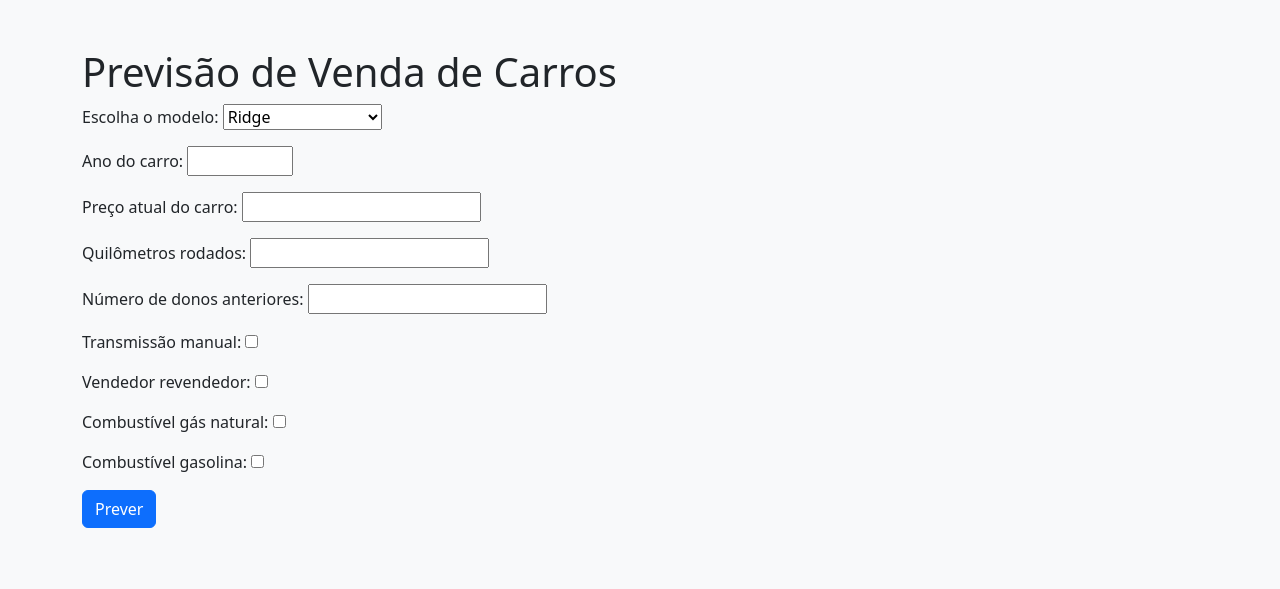
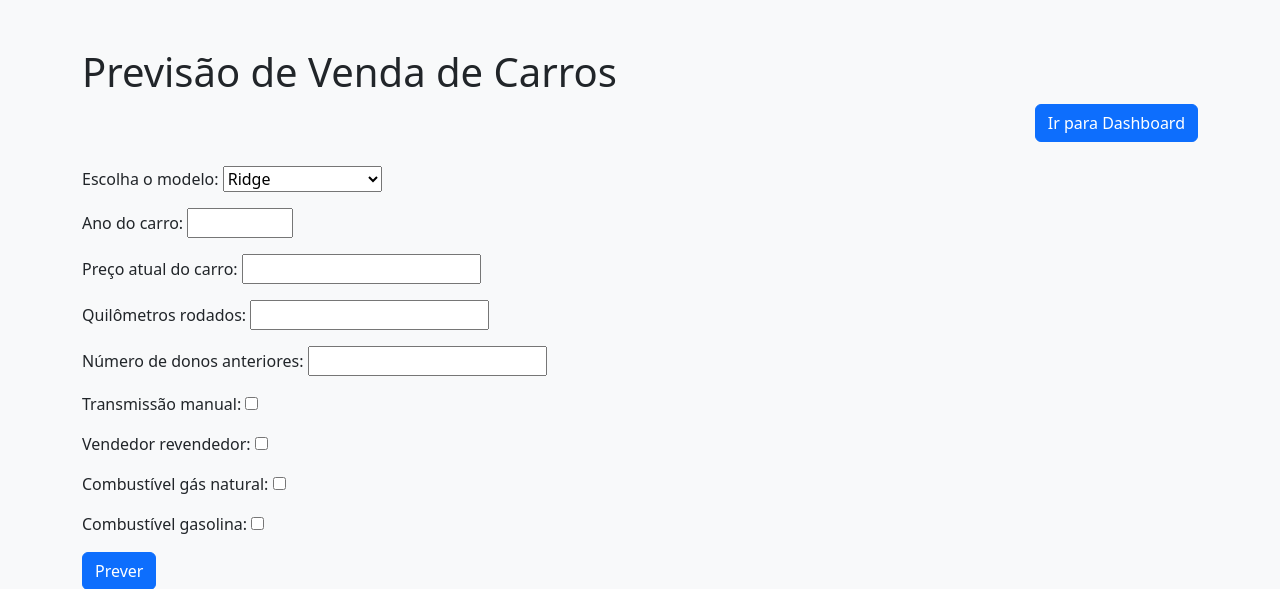
Before and after one commit to ViniciusGuterres/python-final-project, a Django app: page /prediction/ in a window 1280 px wide. Shown: the part 56-645 px from the top of the page. Run offline with Django 5.2, Linux system fonts and the light colour scheme; some libraries are stand-ins or nearby versions.

Commit message:
Update car_prediction.html

```diff
--- a/car_predict_site/app/templates/car_prediction.html
+++ b/car_predict_site/app/templates/car_prediction.html
@@ -7,6 +7,11 @@
 
 <div class="container mt-5">
     <h1>Previsão de Venda de Carros</h1>
+
+    <div class="d-flex justify-content-end mb-4">
+        <a href="{% url 'dashboard' %}" class="btn btn-primary">Ir para Dashboard</a>
+    </div>
+
     <form method="POST">
         {% csrf_token %}
         {{ form.as_p }}
```
